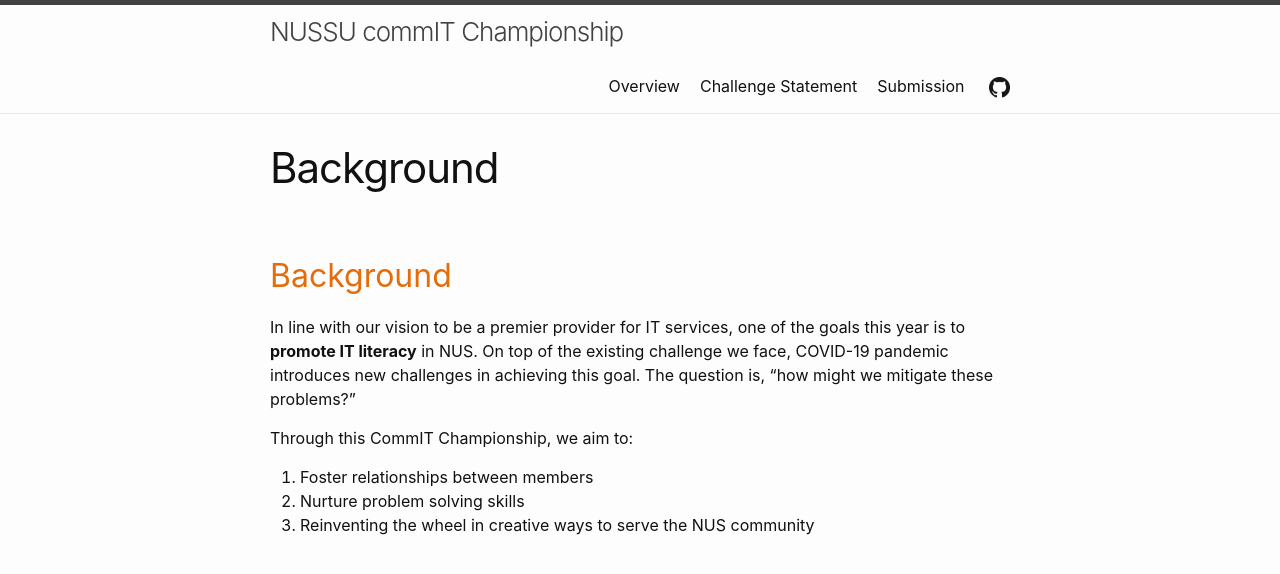
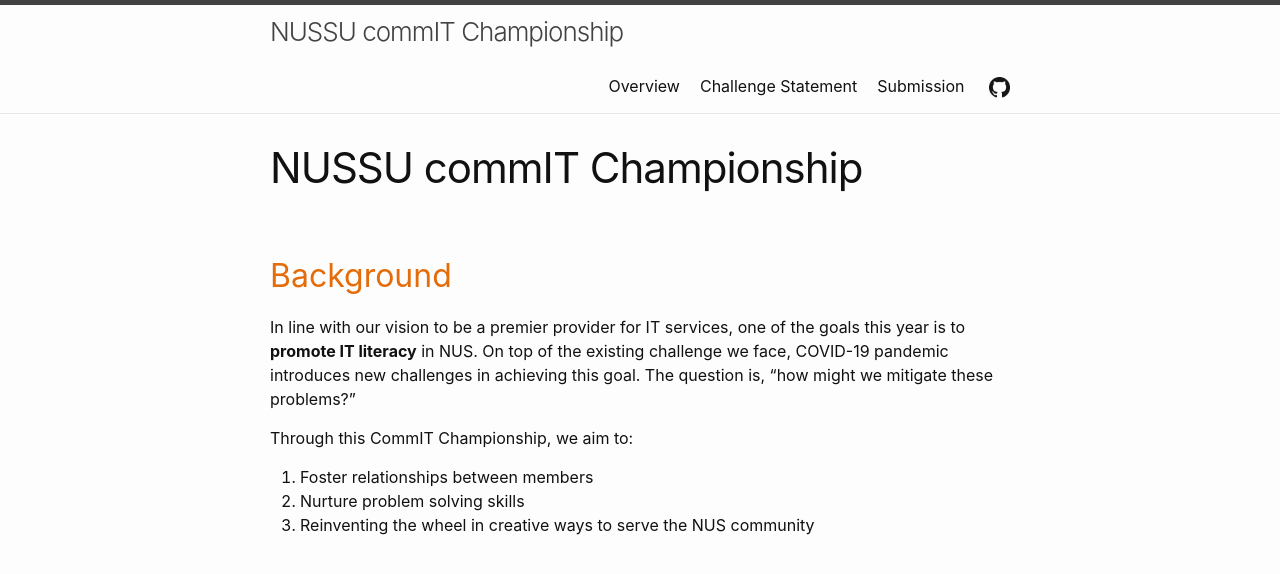
Before and after one commit to nussucommit/commit-championship, a Jekyll site: the page built from index.md, in a window 1280 px wide. Shown: the top 574 px of the page. Built offline with Jekyll 4.4.1, drawn with Linux system fonts in a browser that asks for light colours; our own code applies the rules of GitHub Pages for plain Markdown files.

Commit message:
Update index.md

```diff
--- a/index.md
+++ b/index.md
@@ -1,3 +1,8 @@
+---
+layout: page
+title: NUSSU commIT Championship
+---
+
 ## Background
 
 In line with our vision to be a premier provider for IT services, one of the goals this year is to **promote IT literacy** in NUS. On top of the existing challenge we face, COVID-19 pandemic introduces new challenges in achieving this goal. The question is, “how might we mitigate these problems?”
```
